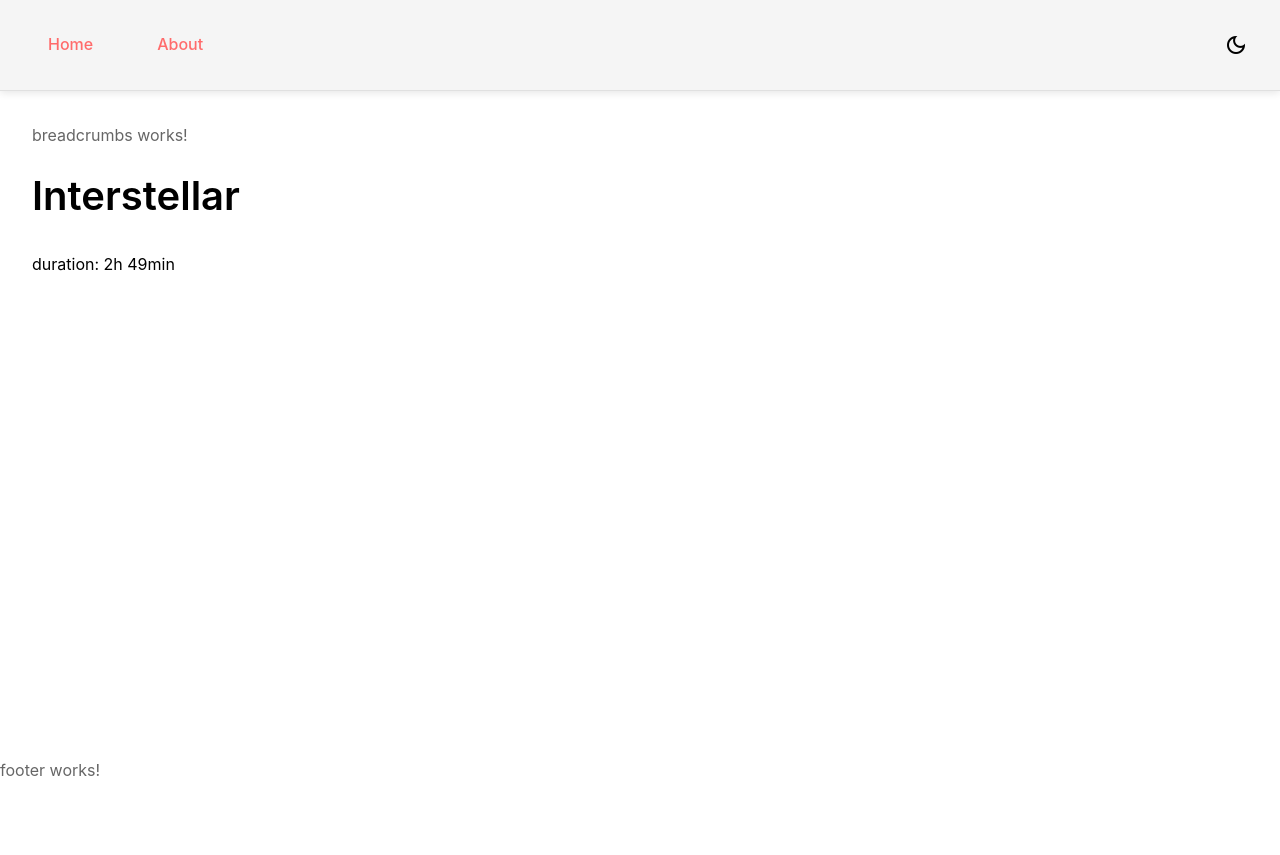
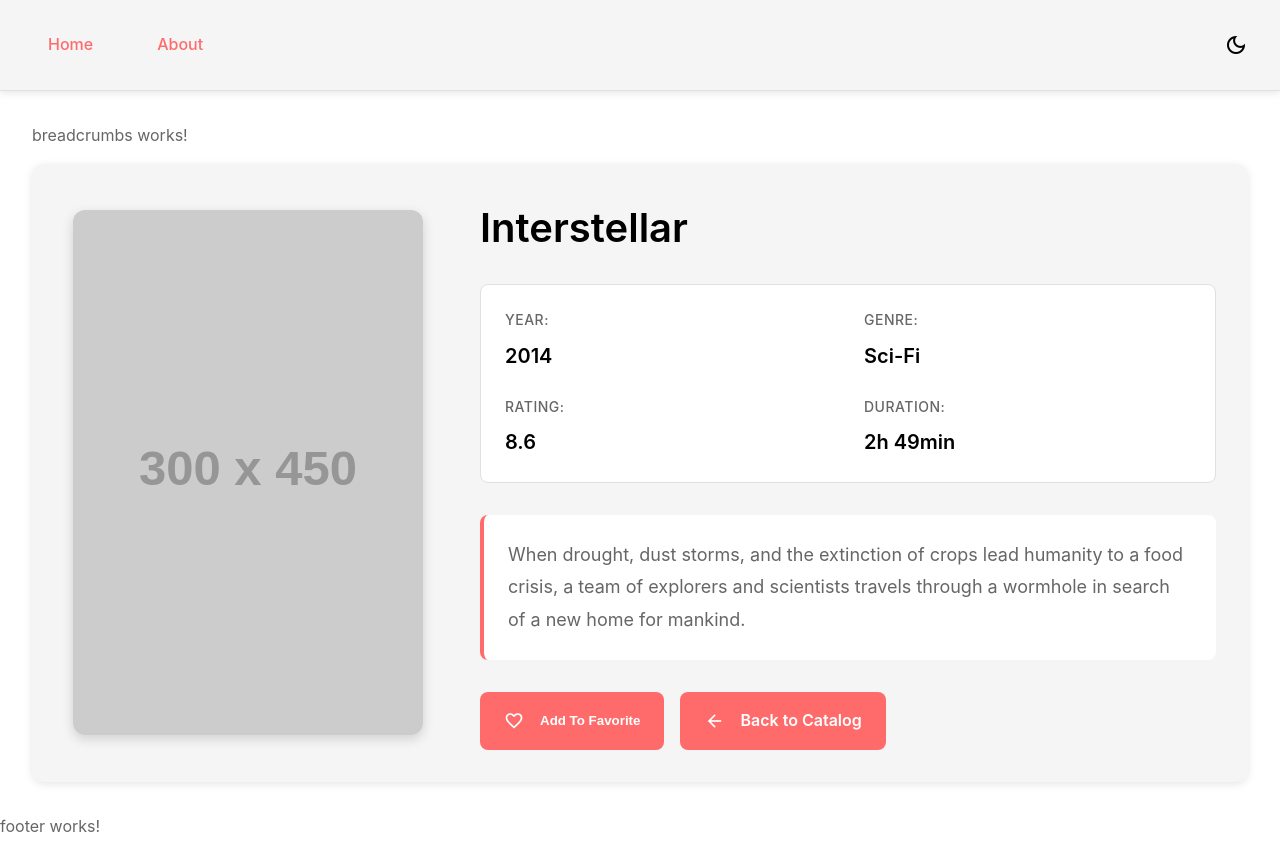
Before and after one commit to SoloSoft2000/angular-film-collection, an Angular app: page /film/1 in a window 1280 px wide. Before the commit the page ends 800 px from the top, so only its background shows below. Built offline with nearby package versions, Linux system fonts and the light colour scheme.

Commit message:
feat: enhance film details component with title resolver

```diff
--- a/src/app/app.routes.ts
+++ b/src/app/app.routes.ts
@@ -1,6 +1,14 @@
-import { Routes } from '@angular/router';
+import { ResolveFn, Routes } from '@angular/router';
 import { Catalog } from './features/catalog/catalog';
+import { inject } from '@angular/core';
+import { FilmService } from './core/services/film.service';
 
+const titleResolver: ResolveFn<string> = (route) => {
+  const filmService = inject(FilmService);
+  const filmId = Number(route.params['id']);
+  const film = filmService.getFilmById(filmId);
+  return `Film Details: ${film?.title}`;
+};
 
 export const routes: Routes = [
   {
@@ -12,7 +20,7 @@
     path: 'film/:id',
     loadComponent: () => import('./features/film-details/film-details')
       .then(m => m.FilmDetails),
-    title: 'Film Details'
+    title: titleResolver
   },
   {
     path: 'about',
--- a/src/app/features/film-details/film-details.html
+++ b/src/app/features/film-details/film-details.html
@@ -1,8 +1,53 @@
-<div>
+<div class="film-details">
   @if (film()) {
-    <h1>{{ film()?.title }}</h1>
-    duration: {{ film()?.duration | timePipe }}
+    <div class="film-container">
+      <div class="film-poster">
+        <img [src]="film()?.posterUrl" [alt]="film()?.title" />
+      </div>
+
+      <div class="film-info">
+        <h1>{{ film()?.title }}</h1>
+
+        <div class="film-meta">
+          <div class="meta-item">
+            <span class="meta-label">Year:</span>
+            <span class="meta-value">{{ film()?.year }}</span>
+          </div>
+          <div class="meta-item">
+            <span class="meta-label">Genre:</span>
+            <span class="meta-value">{{ film()?.genre }}</span>
+          </div>
+          <div class="meta-item">
+            <span class="meta-label">Rating:</span>
+            <span class="meta-value">{{ film()?.rating }}</span>
+          </div>
+          <div class="meta-item">
+            <span class="meta-label">Duration:</span>
+            <span class="meta-value">{{ film()?.duration | timePipe }}</span>
+          </div>
+        </div>
+
+        <p class="film-description">{{ film()?.description }}</p>
+        <div class="flex">
+        <button class="back-link" (click)="toggleFavorite()">
+          <span class="material-symbols-outlined">
+            favorite
+          </span>
+          {{ film()?.isFavorite ? 'Remove From Favorite' : 'Add To Favorite'}}
+        </button>
+        <a routerLink="/" class="back-link">
+          <span class="material-symbols-outlined">arrow_back</span>
+          Back to Catalog
+        </a></div>
+      </div>
+    </div>
   } @else {
-    <h1>Film with id: {{ filmId() }} not found</h1>
+    <div class="film-not-found">
+      <h1>Film with id: {{ filmId() }} not found</h1>
+      <a routerLink="/" class="back-link">
+        <span class="material-symbols-outlined">arrow_back</span>
+        Back to Catalog
+      </a>
+    </div>
   }
 </div>
--- a/src/app/features/film-details/film-details.scss
+++ b/src/app/features/film-details/film-details.scss
@@ -0,0 +1,235 @@
+:host {
+  display: block;
+}
+
+.film-details {
+  animation: fadeIn 0.3s ease-in;
+}
+
+@keyframes fadeIn {
+  from {
+    opacity: 0;
+    transform: translateY(10px);
+  }
+  to {
+    opacity: 1;
+    transform: translateY(0);
+  }
+}
+
+.flex {
+  display: flex;
+  gap: 1rem;
+}
+
+.film-container {
+  display: grid;
+  grid-template-columns: 1fr 2fr;
+  gap: var(--spacing-xl);
+  background-color: var(--bg-secondary);
+  border-radius: var(--radius-lg);
+  padding: var(--spacing-lg);
+  box-shadow: var(--shadow);
+
+  @media (max-width: 1024px) {
+    grid-template-columns: 1fr;
+    gap: var(--spacing-lg);
+  }
+
+  @media (max-width: 768px) {
+    padding: var(--spacing-md);
+    gap: var(--spacing-md);
+  }
+
+  @media (max-width: 480px) {
+    padding: var(--spacing-sm);
+  }
+}
+
+.film-poster {
+  display: flex;
+  align-items: center;
+  justify-content: center;
+
+  img {
+    width: 100%;
+    max-width: 350px;
+    height: auto;
+    border-radius: var(--radius-lg);
+    box-shadow: 0 4px 12px rgba(0, 0, 0, 0.15);
+    transition: var(--transition);
+    object-fit: cover;
+
+    @media (max-width: 1024px) {
+      max-width: 300px;
+    }
+
+    @media (max-width: 768px) {
+      max-width: 250px;
+    }
+
+    @media (max-width: 480px) {
+      max-width: 100%;
+      height: 300px;
+    }
+
+    &:hover {
+      transform: scale(1.02);
+      box-shadow: 0 8px 20px rgba(255, 107, 107, 0.2);
+    }
+  }
+}
+
+.film-info {
+  display: flex;
+  flex-direction: column;
+  justify-content: flex-start;
+
+  h1 {
+    font-size: 2.5rem;
+    margin-bottom: var(--spacing-md);
+    word-break: break-word;
+
+    @media (max-width: 768px) {
+      font-size: 2rem;
+    }
+
+    @media (max-width: 480px) {
+      font-size: 1.5rem;
+      margin-bottom: var(--spacing-sm);
+    }
+  }
+}
+
+.film-meta {
+  display: grid;
+  grid-template-columns: repeat(2, 1fr);
+  gap: var(--spacing-md) var(--spacing-lg);
+  margin-bottom: var(--spacing-lg);
+  padding: var(--spacing-md);
+  background-color: var(--bg-primary);
+  border-radius: var(--radius-md);
+  border: 1px solid var(--border-color);
+
+  @media (max-width: 768px) {
+    grid-template-columns: 1fr;
+    gap: var(--spacing-md);
+    margin-bottom: var(--spacing-md);
+    padding: var(--spacing-sm);
+  }
+
+  @media (max-width: 480px) {
+    gap: var(--spacing-sm);
+    padding: var(--spacing-sm);
+  }
+}
+
+.meta-item {
+  display: flex;
+  flex-direction: column;
+  gap: var(--spacing-xs);
+
+  .meta-label {
+    font-size: 0.875rem;
+    color: var(--text-secondary);
+    font-weight: 500;
+    text-transform: uppercase;
+    letter-spacing: 0.5px;
+
+    @media (max-width: 480px) {
+      font-size: 0.75rem;
+    }
+  }
+
+  .meta-value {
+    font-size: 1.25rem;
+    color: var(--text-primary);
+    font-weight: 600;
+
+    @media (max-width: 480px) {
+      font-size: 1rem;
+    }
+  }
+}
+
+.film-description {
+  font-size: 1.125rem;
+  line-height: 1.8;
+  color: var(--text-secondary);
+  margin-bottom: var(--spacing-lg);
+  padding: var(--spacing-md);
+  background-color: var(--bg-primary);
+  border-radius: var(--radius-md);
+  border-left: 4px solid var(--accent-color);
+
+  @media (max-width: 768px) {
+    font-size: 1rem;
+    padding: var(--spacing-sm);
+    margin-bottom: var(--spacing-md);
+  }
+
+  @media (max-width: 480px) {
+    font-size: 0.95rem;
+    padding: var(--spacing-sm);
+  }
+}
+
+.back-link {
+  display: inline-flex;
+  align-items: center;
+  gap: var(--spacing-sm);
+  padding: var(--spacing-sm) var(--spacing-md);
+  background-color: var(--accent-color);
+  color: white;
+  border-radius: var(--radius-md);
+  font-weight: 600;
+  transition: var(--transition);
+  width: fit-content;
+  border: none;
+
+  &:hover {
+    background-color: var(--accent-hover);
+    transform: translateX(-4px);
+    box-shadow: var(--shadow);
+  }
+
+  .material-symbols-outlined {
+    font-size: 20px;
+  }
+
+  @media (max-width: 768px) {
+    padding: var(--spacing-sm) var(--spacing-md);
+    font-size: 0.95rem;
+  }
+
+  @media (max-width: 480px) {
+    width: 100%;
+    justify-content: center;
+  }
+}
+
+.film-not-found {
+  text-align: center;
+  padding: var(--spacing-xl);
+  background-color: var(--bg-secondary);
+  border-radius: var(--radius-lg);
+  border: 2px solid var(--border-color);
+
+  h1 {
+    color: var(--text-secondary);
+    margin-bottom: var(--spacing-lg);
+  }
+
+  @media (max-width: 768px) {
+    padding: var(--spacing-lg);
+  }
+
+  @media (max-width: 480px) {
+    padding: var(--spacing-md);
+
+    h1 {
+      font-size: 1.25rem;
+      margin-bottom: var(--spacing-md);
+    }
+  }
+}
--- a/src/app/features/film-details/film-details.ts
+++ b/src/app/features/film-details/film-details.ts
@@ -1,12 +1,12 @@
 import { Component, computed, inject } from '@angular/core';
-import { ActivatedRoute } from '@angular/router';
+import { ActivatedRoute, RouterLink } from '@angular/router';
 import { FilmService } from '../../core/services/film.service';
 import { FilmModel } from '../../core/models/film.model';
 import { TimePipe } from '../../shared/pipes/time-pipe';
 
 @Component({
   selector: 'app-film-details',
-  imports: [TimePipe],
+  imports: [TimePipe, RouterLink],
   templateUrl: './film-details.html',
   styleUrl: './film-details.scss',
 })
@@ -18,4 +18,8 @@
   film = computed<FilmModel | null>(
     () => this.filmService.getFilmById(Number(this.filmId())) || null,
   );
+
+  toggleFavorite() {
+    this.filmService.toggleFavorite(this.filmId());
+  }
 }
```
